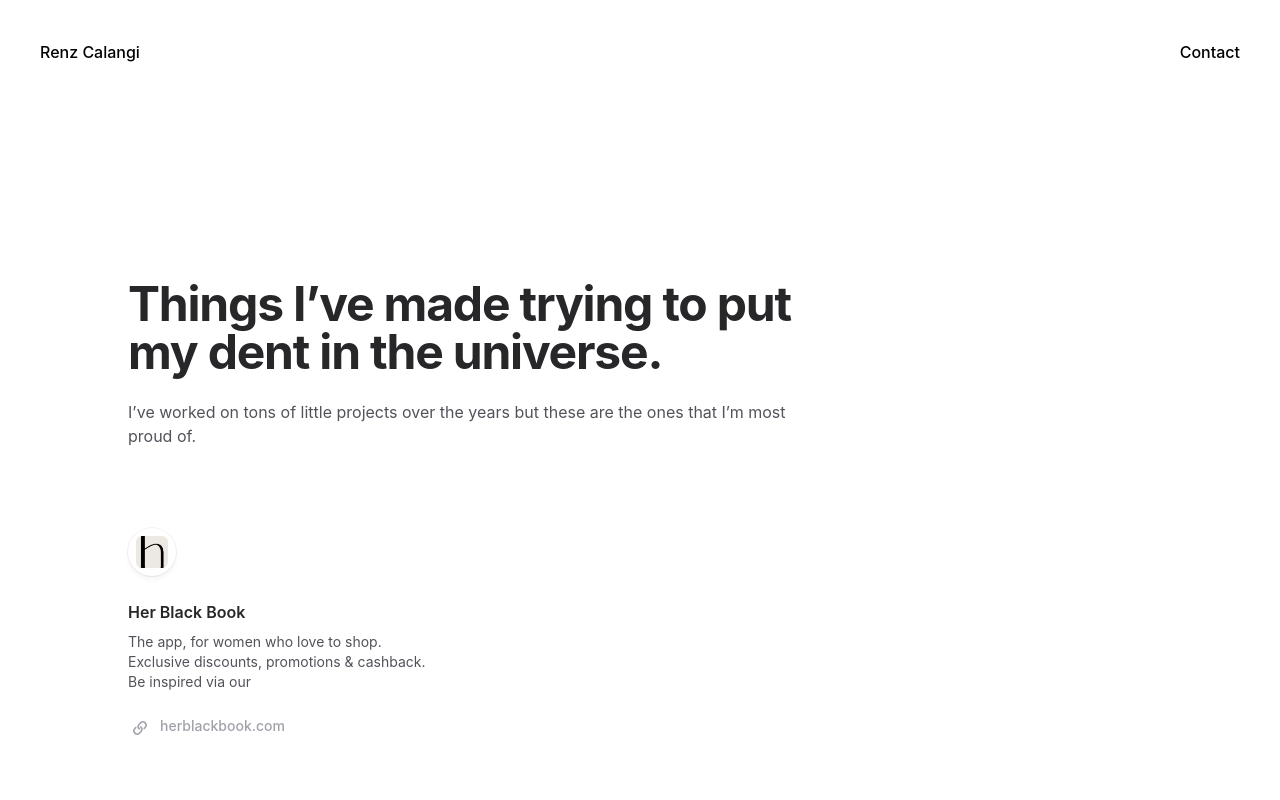
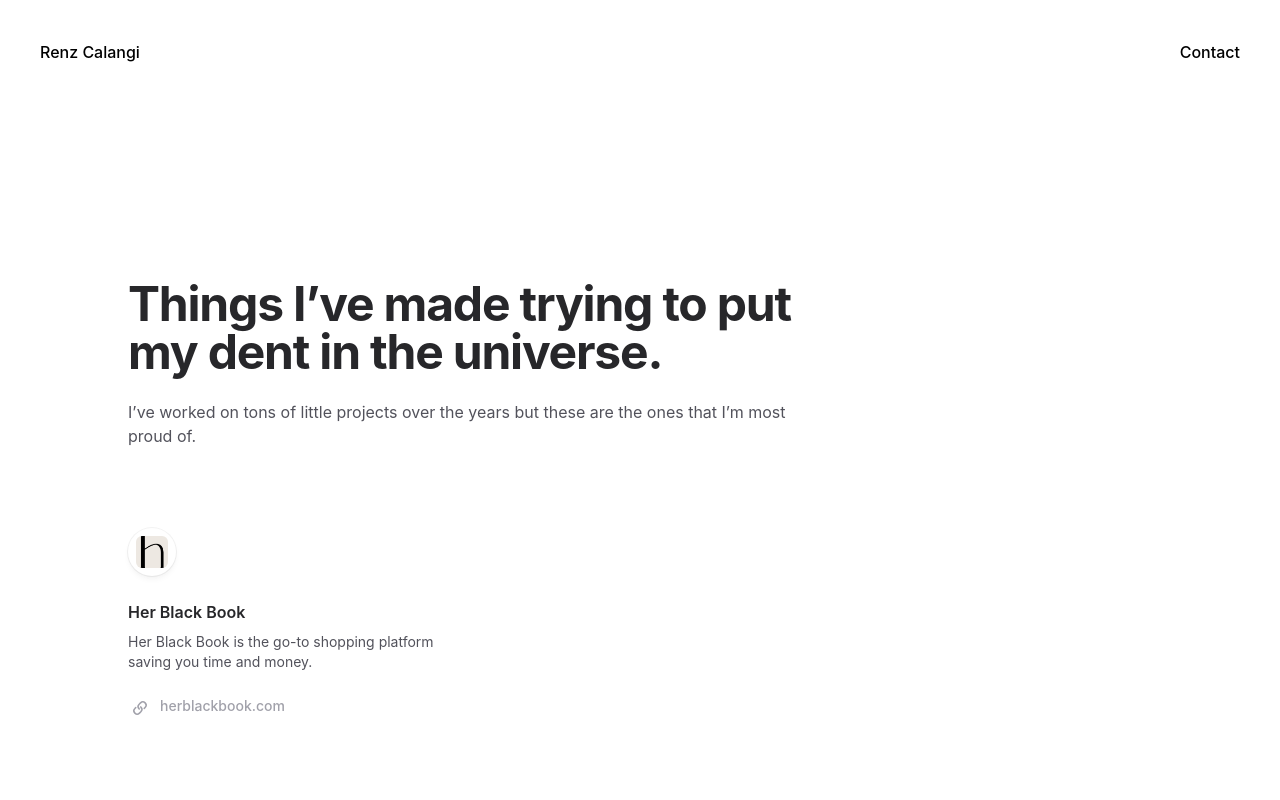
Before and after one commit to rrcc0044/renzcalangi.com, a Next.js app: page /projects in a window 1280 px wide. Shown: the top 800 px of the page. Built offline with nearby package versions, Linux system fonts and the light colour scheme.

Commit message:
chore: update project hbb desc

```diff
--- a/pages/projects/index.tsx
+++ b/pages/projects/index.tsx
@@ -44,8 +44,8 @@ const ProjectsPage = () => {
                     </a>
                   </h2>
                   <p className="relative z-10 mt-2 text-sm text-zinc-600 ">
-                    The app, for women who love to shop. Exclusive discounts,
-                    promotions & cashback. Be inspired via our
+                    Her Black Book is the go-to shopping platform saving you
+                    time and money.
                   </p>
                   <p className="relative z-10 mt-6 flex text-sm font-medium text-zinc-400 transition group-hover:text-teal-500 ">
                     <svg
```
